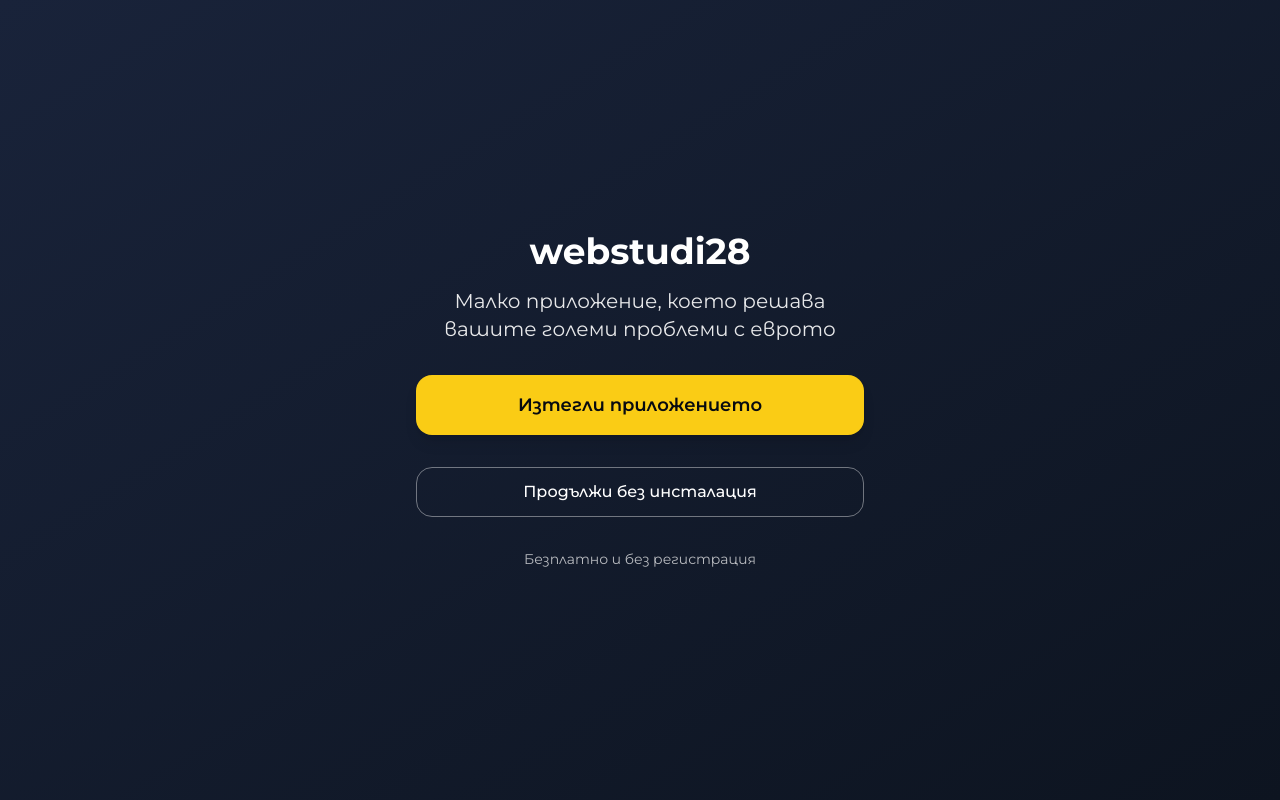
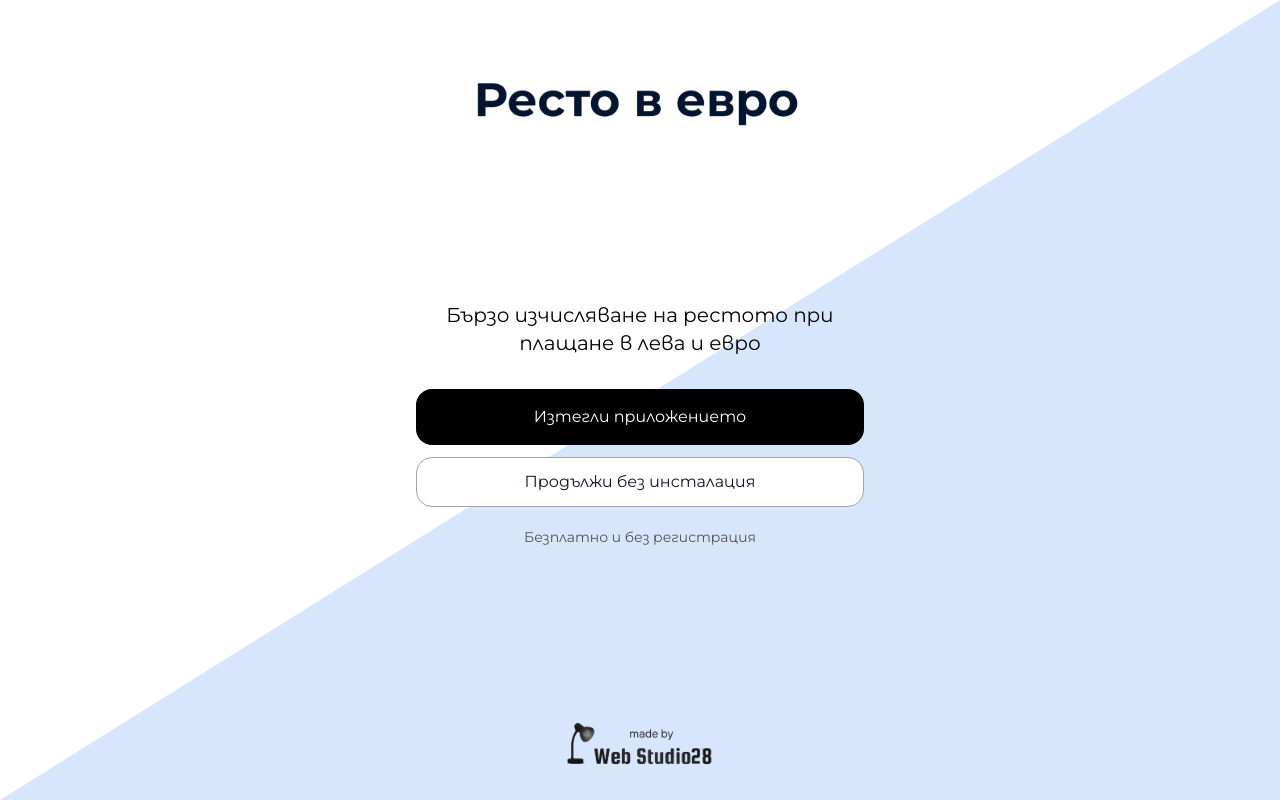
Before and after one commit to webstudio28/resto-v-evro, a React (Vite) app: page / in a window 1280 px wide. Built offline with nearby package versions, Linux system fonts and the light colour scheme.

Commit message:
almost ready

```diff
--- a/src/components/LandingPage.tsx
+++ b/src/components/LandingPage.tsx
@@ -1,5 +1,8 @@
 import { useState, useEffect } from 'react'
 import { App } from '../App'
+import lightLogo from '../assets/light-logo.png'
+import darkLogo from '../assets/dark-logo-landing.png'
+import madeBy from '../assets/made-by.png'
 
 interface BeforeInstallPromptEvent extends Event {
   prompt: () => Promise<void>
@@ -16,6 +19,7 @@ export function LandingPage() {
   const [deferredPrompt, setDeferredPrompt] = useState<BeforeInstallPromptEvent | null>(null)
   const [showIOSInstructions, setShowIOSInstructions] = useState(false)
   const [showAndroidInstructions, setShowAndroidInstructions] = useState(false)
+  const [isDark, setIsDark] = useState(false)
 
   useEffect(() => {
     // Check if already installed
@@ -34,6 +38,30 @@ export function LandingPage() {
 
     return () => {
       window.removeEventListener('beforeinstallprompt', handleBeforeInstallPrompt)
+    }
+  }, [])
+
+  useEffect(() => {
+    // Detect dark mode
+    const checkDarkMode = () => {
+      const prefersDark = window.matchMedia?.('(prefers-color-scheme: dark)').matches
+      const hasDarkClass = document.documentElement.classList.contains('dark')
+      setIsDark(prefersDark || hasDarkClass)
+    }
+
+    checkDarkMode()
+
+    // Listen for theme changes
+    const mql = window.matchMedia('(prefers-color-scheme: dark)')
+    const handler = (e: MediaQueryListEvent) => setIsDark(e.matches)
+
+    if (typeof mql.addEventListener === 'function') {
+      mql.addEventListener('change', handler)
+      return () => mql.removeEventListener('change', handler)
+    } else {
+      // Fallback for older browsers
+      mql.addListener(handler)
+      return () => mql.removeListener(handler)
     }
   }, [])
 
@@ -95,21 +123,21 @@ export function LandingPage() {
 
   if (showIOSInstructions) {
     return (
-      <div className="min-h-screen flex items-center justify-center px-4 bg-gradient-to-br from-navy-600 to-navy-800 dark:from-navy-800 dark:to-navy-900">
+      <div className="min-h-screen flex items-center justify-center px-4 bg-white dark:bg-black">
         <div className="max-w-md w-full text-center space-y-6">
           <div className="space-y-4">
-            <h2 className="text-2xl font-bold text-white">
+            <h2 className="text-2xl font-normal text-black dark:text-white">
               Как да инсталирате приложението
             </h2>
-            <div className="text-white/90 text-left space-y-3 bg-white/10 rounded-xl p-6 backdrop-blur">
-              <p className="font-medium">1. Натиснете бутона за споделяне <span className="text-yellow-400">□↑</span> в долната част на екрана</p>
-              <p className="font-medium">2. Изберете "Добави към началния екран"</p>
-              <p className="font-medium">3. Натиснете "Добави"</p>
+            <div className="text-black dark:text-white text-left space-y-3 border border-neutral-300 dark:border-neutral-700 p-6">
+              <p>1. Натиснете бутона за споделяне □↑ в долната част на екрана</p>
+              <p>2. Изберете "Добави към началния екран"</p>
+              <p>3. Натиснете "Добави"</p>
             </div>
           </div>
           <button
             onClick={() => setShowApp(true)}
-            className="w-full rounded-xl bg-yellow-400 hover:bg-yellow-500 text-navy-900 font-semibold px-8 py-4 text-lg transition-colors"
+            className="w-full rounded-xl bg-white dark:bg-black border border-black dark:border-white px-8 py-4 text-base"
           >
             Продължи без инсталация
           </button>
@@ -119,21 +147,21 @@ export function LandingPage() {
   }
   if (showAndroidInstructions) {
     return (
-      <div className="min-h-screen flex items-center justify-center px-4 bg-gradient-to-br from-navy-600 to-navy-800 dark:from-navy-800 dark:to-navy-900">
+      <div className="min-h-screen flex items-center justify-center px-4 bg-white dark:bg-black">
         <div className="max-w-md w-full text-center space-y-6">
           <div className="space-y-4">
-            <h2 className="text-2xl font-bold text-white">
+            <h2 className="text-2xl font-normal text-black dark:text-white">
               Как да инсталирате приложението (Android)
             </h2>
-            <div className="text-white/90 text-left space-y-3 bg-white/10 rounded-xl p-6 backdrop-blur">
-              <p className="font-medium">1. Натиснете менюто ⋮ в горния десен ъгъл на Chrome</p>
-              <p className="font-medium">2. Изберете „Добави към началния екран“</p>
-              <p className="font-medium">3. Потвърдете с „Добави“</p>
+            <div className="text-black dark:text-white text-left space-y-3 border border-neutral-300 dark:border-neutral-700 p-6">
+              <p>1. Натиснете менюто ⋮ в горния десен ъгъл на Chrome</p>
+              <p>2. Изберете „Добави към началния екран"</p>
+              <p>3. Потвърдете с „Добави"</p>
             </div>
           </div>
           <button
             onClick={() => setShowApp(true)}
-            className="w-full rounded-xl bg-yellow-400 hover:bg-yellow-500 text-navy-900 font-semibold px-8 py-4 text-lg transition-colors"
+            className="w-full rounded-xl bg-white dark:bg-black border border-black dark:border-white px-8 py-4 text-base"
           >
             Продължи без инсталация
           </button>
@@ -143,34 +171,58 @@ export function LandingPage() {
   }
 
   return (
-    <div className="min-h-screen flex items-center justify-center px-4 bg-gradient-to-br from-navy-600 to-navy-800 dark:from-navy-800 dark:to-navy-900">
+    <div className="min-h-screen flex flex-col px-4 bg-white dark:bg-black relative">
+      <div className="absolute inset-0 pointer-events-none bg-blue-500/20 dark:bg-blue-950/20" style={{ clipPath: 'polygon(100% 0, 100% 100%, 0 100%)' }}></div>
+      <div className="pt-20 pb-8 relative z-10">
+        <img
+          src={isDark ? lightLogo : darkLogo}
+          alt="webstudi28"
+          className="h-12 mx-auto"
+        />
+      </div>
+
+      <div className="flex-1 flex items-center justify-center relative z-10">
         <div className="max-w-md w-full text-center space-y-8">
           <div className="space-y-4">
-          <h1 className="text-4xl font-bold text-white">
-            webstudi28
-          </h1>
-          <p className="text-xl text-white/90">
-            Малко приложение, което решава вашите големи проблеми с еврото
+            <p className="text-xl text-black dark:text-white">
+              Бързо изчисляване на рестото при плащане в лева и евро
             </p>
           </div>
 
+          <div className="space-y-3">
             <button
               onClick={handleDownload}
-          className="w-full rounded-xl bg-yellow-400 hover:bg-yellow-500 text-navy-900 font-semibold px-8 py-4 text-lg transition-colors shadow-lg hover:shadow-xl transform hover:scale-105 active:scale-100"
+              className="w-full rounded-xl bg-black dark:bg-white text-white dark:text-black px-8 py-4 text-base"
             >
               Изтегли приложението
             </button>
             <button
               onClick={() => setShowApp(true)}
-          className="w-full rounded-xl border border-white/40 text-white font-medium px-8 py-3 text-base transition-colors hover:bg-white/10"
+              className="w-full rounded-xl bg-white dark:bg-black border border-neutral-400 dark:border-neutral-600 px-8 py-3 text-base"
             >
               Продължи без инсталация
             </button>
-
-        <p className="text-sm text-white/70">
+            <p className="text-sm text-neutral-600 dark:text-neutral-400 pt-2">
               Безплатно и без регистрация
             </p>
           </div>
         </div>
+      </div>
+
+      <div className="py-8 relative z-10">
+        <a
+          href="https://www.webstudio28.com"
+          target="_blank"
+          rel="noopener noreferrer"
+          className="block"
+        >
+          <img
+            src={madeBy}
+            alt="Made by webstudio28"
+            className="h-12 mx-auto"
+          />
+        </a>
+      </div>
+    </div>
   )
 }
```
Also changed, not shown: src/assets/dark-logo-landing.png (added), src/assets/made-by.png (added). Lines whose indentation alone changed are shown as unchanged.
